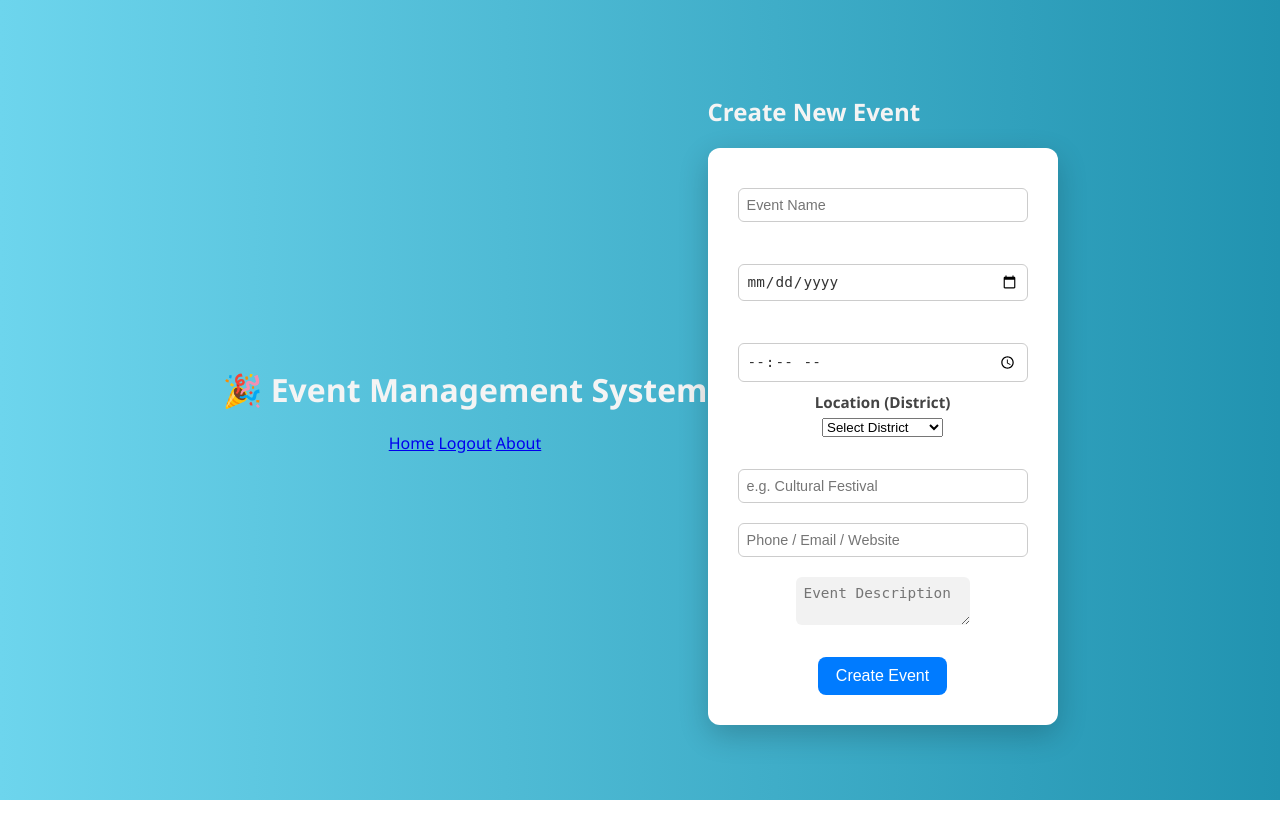
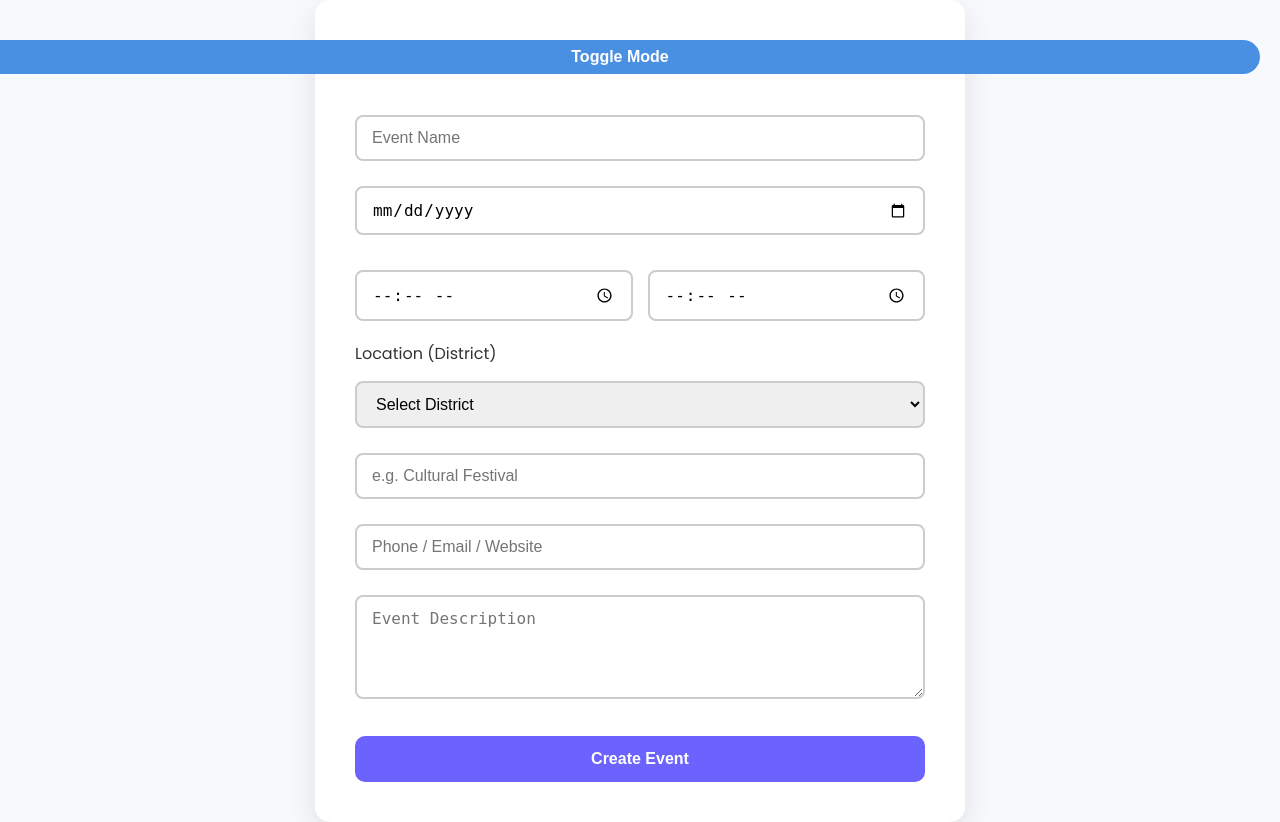
Before and after one commit to Vetri170604/event-management, a Flask app: page /create-event in a window 1280 px wide. Before the commit the page ends 800 px from the top, so only its background shows below. Run offline with Flask 3, Linux system fonts and the light colour scheme; the visitor is signed in with stand-in values (Sample User, id 1).

Commit message:
Update create_event.html

```diff
--- a/templates/create_event.html
+++ b/templates/create_event.html
@@ -1,17 +1,187 @@
-{% extends 'base.html' %}
-{% block content %}
+<!DOCTYPE html>
+<html lang="en">
+<head>
+    <meta charset="UTF-8">
+    <title>Create New Event</title>
+    <meta name="viewport" content="width=device-width, initial-scale=1.0">
+    <link href="https://fonts.googleapis.com/css2?family=Poppins:wght@400;600&display=swap" rel="stylesheet">
+
+    <style>
+        :root {
+            --bg-light: #f8f9fd;
+            --bg-dark: #1d1f2f;
+            --primary: #6c63ff;
+            --secondary: #4a90e2;
+            --text-light: #333;
+            --text-dark: #f5f5f5;
+        }
+
+        * {
+            box-sizing: border-box;
+            padding: 0;
+            margin: 0;
+        }
+
+        body {
+            font-family: 'Poppins', sans-serif;
+            background: var(--bg-light);
+            color: var(--text-light);
+            display: flex;
+            align-items: center;
+            justify-content: center;
+            min-height: 100vh;
+            transition: background 0.4s, color 0.4s;
+        }
+
+        body.dark-mode {
+            background: var(--bg-dark);
+            color: var(--text-dark);
+        }
+
+        .container {
+            background: white;
+            padding: 2.5rem;
+            border-radius: 15px;
+            max-width: 650px;
+            width: 95%;
+            box-shadow: 0 10px 30px rgba(0, 0, 0, 0.1);
+            animation: fadeIn 1s ease-in-out;
+        }
+
+        body.dark-mode .container {
+            background: #2a2b3c;
+        }
+
+        h2 {
+            text-align: center;
+            color: var(--primary);
+            margin-bottom: 25px;
+        }
+
+        body.dark-mode h2 {
+            color: var(--secondary);
+        }
+
+        form input,
+        form select,
+        form textarea {
+            width: 100%;
+            padding: 12px 15px;
+            margin-top: 15px;
+            margin-bottom: 10px;
+            border: 2px solid #ccc;
+            border-radius: 8px;
+            font-size: 1rem;
+            transition: all 0.3s ease;
+        }
+
+        form input:focus,
+        form select:focus,
+        form textarea:focus {
+            border-color: var(--primary);
+            box-shadow: 0 0 8px rgba(108, 99, 255, 0.3);
+        }
+
+        body.dark-mode form input,
+        body.dark-mode form select,
+        body.dark-mode form textarea {
+            background-color: #444455;
+            color: #fff;
+            border-color: #555;
+        }
+
+        label {
+            display: block;
+            margin-top: 10px;
+            font-weight: 500;
+        }
+
+        .time-group {
+            display: flex;
+            gap: 15px;
+            margin-top: 10px;
+        }
+
+        .time-group input {
+            flex: 1;
+        }
+
+        button {
+            width: 100%;
+            background-color: var(--primary);
+            color: white;
+            padding: 14px;
+            border: none;
+            border-radius: 10px;
+            font-size: 1rem;
+            font-weight: 600;
+            cursor: pointer;
+            margin-top: 20px;
+            transition: background 0.3s ease, transform 0.2s ease;
+        }
+
+        button:hover {
+            background-color: var(--secondary);
+            transform: translateY(-2px);
+        }
+
+        .toggle-btn {
+            position: absolute;
+            top: 20px;
+            right: 20px;
+            background: var(--secondary);
+            color: white;
+            padding: 8px 16px;
+            border: none;
+            border-radius: 20px;
+            font-weight: 600;
+            cursor: pointer;
+            transition: background 0.3s ease;
+        }
+
+        .toggle-btn:hover {
+            background: #3a6db5;
+        }
+
+        @keyframes fadeIn {
+            from { opacity: 0; transform: translateY(-20px); }
+            to   { opacity: 1; transform: translateY(0); }
+        }
+
+        @media (max-width: 600px) {
+            .container {
+                padding: 1.5rem;
+            }
+
+            .time-group {
+                flex-direction: column;
+            }
+
+            h2 {
+                font-size: 1.5rem;
+            }
+
+            button {
+                font-size: 0.95rem;
+            }
+        }
+    </style>
+</head>
+<body>
+    <button class="toggle-btn" onclick="toggleDarkMode()">Toggle Mode</button>
+
+    <div class="container">
         <h2>Create New Event</h2>
         <form method="post">
+            <input type="text" name="name" placeholder="Event Name" required>
 
-    <input type="text" name="name" placeholder="Event Name" required><br>
+            <input type="date" name="date" placeholder="Select a date" required>
 
-<input type="date" name="date" id="event-date" placeholder="Select a date" required>
+            <div class="time-group">
+                <input type="time" name="start_time" placeholder="Start Time" required>
+                <input type="time" name="end_time" placeholder="End Time" required>
+            </div>
 
-
-<br>
-
-
-     <input type="time" name="time" min="09:00" max="00:00" required />
             <label for="location">Location (District)</label>
             <select name="location" required>
                 <option value="">Select District</option>
@@ -26,16 +196,22 @@
                 <option value="Thanjavur">Thanjavur</option>
                 <option value="Thoothukudi">Thoothukudi</option>
                 <option value="Thiruvannamalai">Thiruvannamalai</option>
-    <!-- You can add more districts as needed -->
-   </select><br>
+            </select>
 
             <input type="text" name="type" placeholder="e.g. Cultural Festival" required>
 
-
             <input type="text" name="contact" placeholder="Phone / Email / Website" required>
 
+            <textarea name="description" placeholder="Event Description" rows="4" required></textarea>
 
-    <textarea name="description" placeholder="Event Description" required></textarea><br>
             <button type="submit">Create Event</button>
         </form>
-{% endblock %}
+    </div>
+
+    <script>
+        function toggleDarkMode() {
+            document.body.classList.toggle('dark-mode');
+        }
+    </script>
+</body>
+</html>
```
Lines whose indentation alone changed are shown as unchanged.
